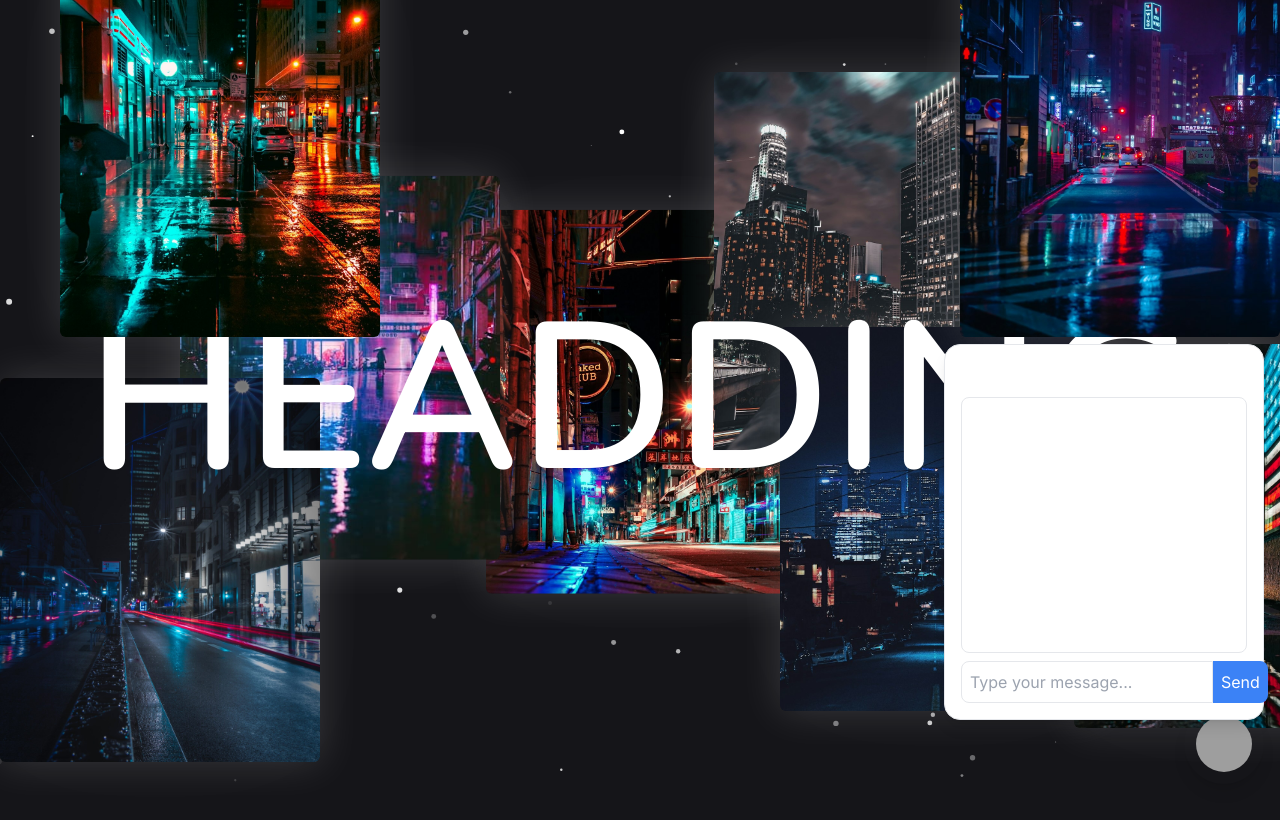
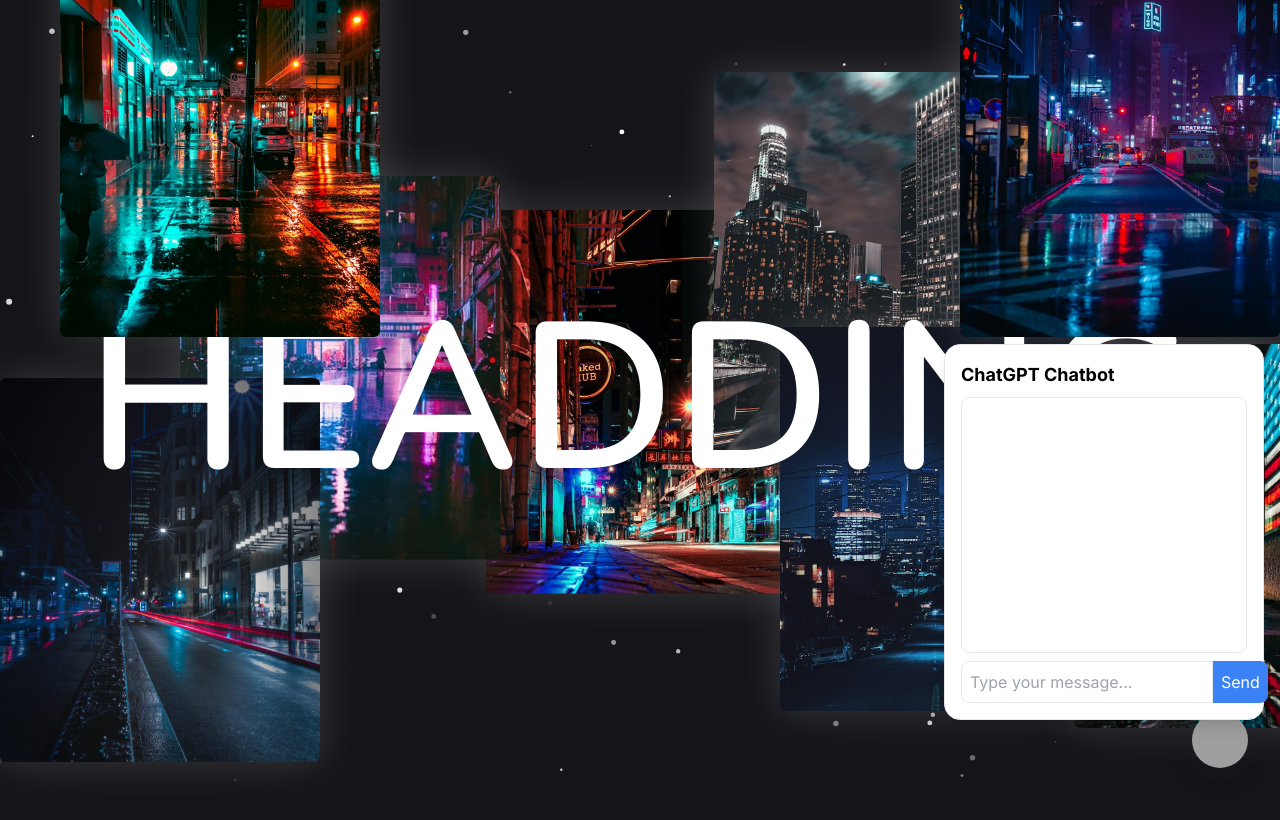
Before and after one commit to MyTim3130/artistWebsite, a Next.js app: page / in a window 1280 px wide. Both pictures are taken after a click on the button 1224 px from the left and 744 px from the top of the page. Shown: the top 820 px of the page. Built offline with nearby package versions, Linux system fonts and the light colour scheme; grey boxes are pictures that could not be loaded.

Commit message:
Update page.tsx

```diff
--- a/app/page.tsx
+++ b/app/page.tsx
@@ -59,6 +59,7 @@ export default function Home() {
         <button
           className="fixed bottom-4 right-4 bg-transparent p-3 rounded-full shadow-lg hover:opacity-80 transition duration-300 z-50"
           onClick={() => setIsChatOpen(!isChatOpen)}
+          style={{ position: 'fixed', bottom: '20px', right: '20px' }}
         >
           <img
             src="https://upload.wikimedia.org/wikipedia/commons/a/a4/GPT-4.png"
@@ -70,11 +71,11 @@ export default function Home() {
         </button>
 
         {isChatOpen && (
-          <div className="fixed bottom-20 right-4 w-80 bg-white border rounded-2xl shadow-lg p-4 z-50">
+          <div className="fixed bottom-20 right-4 w-80 bg-white border rounded-2xl shadow-lg p-4 z-50" style={{ color: 'black' }}>
             <h2 className="text-lg font-bold mb-2">ChatGPT Chatbot</h2>
-            <div className="h-64 overflow-y-auto border rounded-lg p-2 mb-2">
+            <div className="h-64 overflow-y-auto border rounded-lg p-2 mb-2" style={{ color: 'black' }}>
               {messages.map((msg, index) => (
-                <div key={index} className={msg.role === 'user' ? 'text-blue-600 text-right' : 'text-green-600 text-left'}>
+                <div key={index} className={msg.role === 'user' ? 'text-black text-right' : 'text-black text-left'}>
                   {msg.content}
                 </div>
               ))}
@@ -87,6 +88,7 @@ export default function Home() {
                 onKeyPress={(e) => e.key === 'Enter' && sendMessage()}
                 className="border rounded-l-lg flex-1 p-2"
                 placeholder="Type your message..."
+                style={{ color: 'black' }}
               />
               <button onClick={sendMessage} className="bg-blue-500 text-white p-2 rounded-r-lg">Send</button>
             </div>
```
